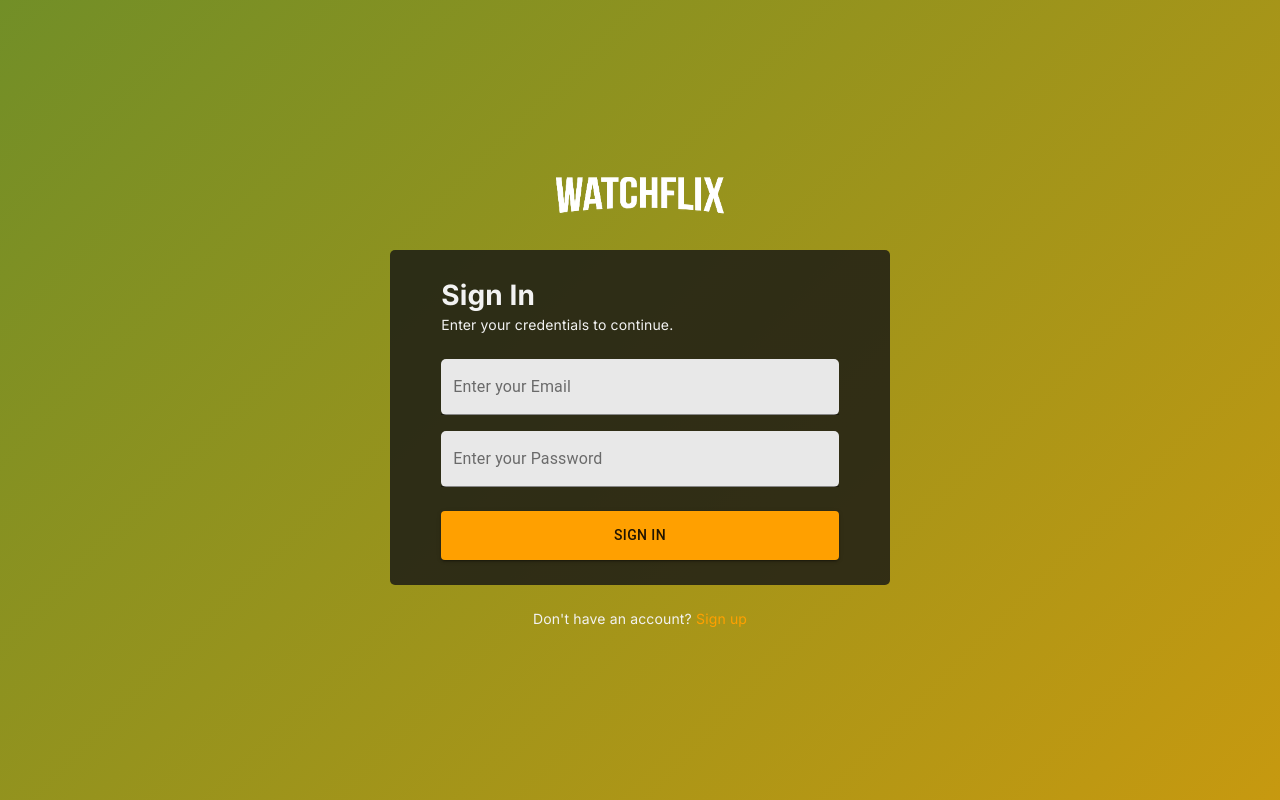
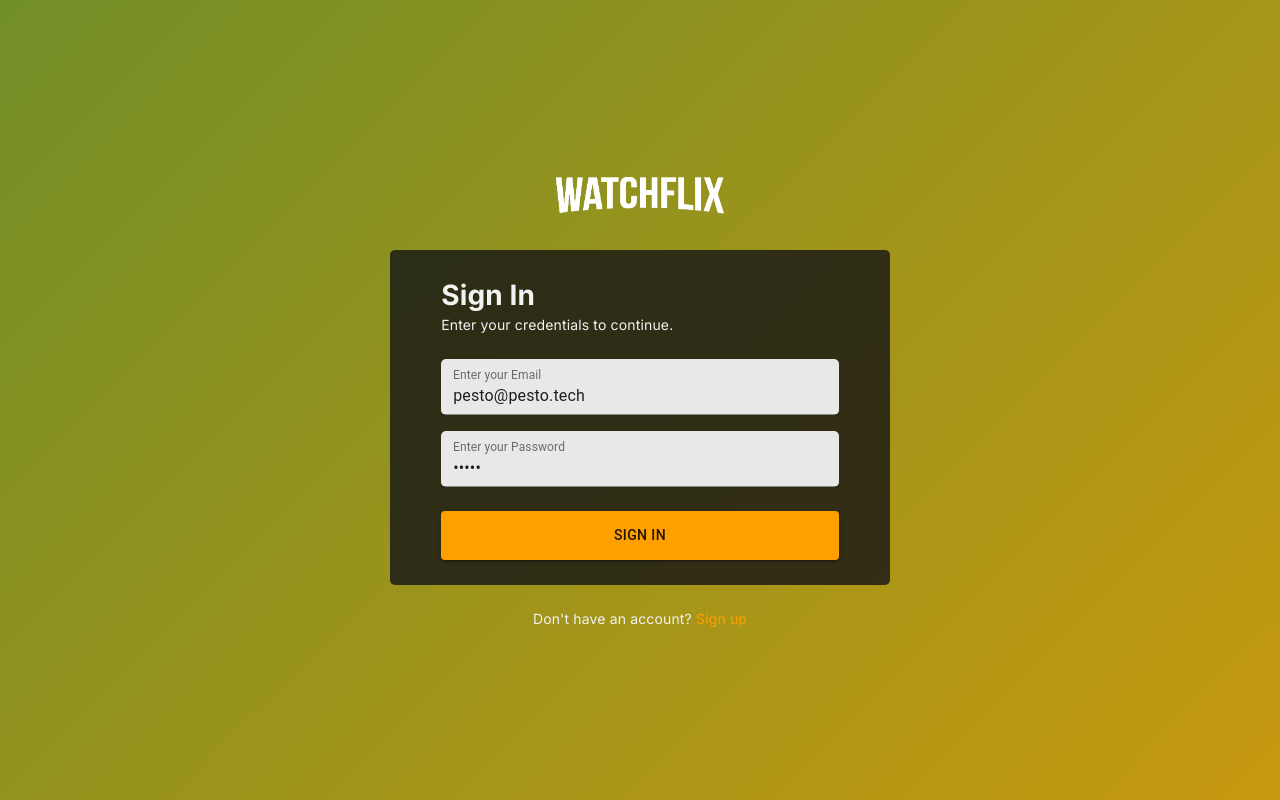
Before and after one commit to pesto-students/n7-ownflix-frontend-gamma-1-7, a React (Create React App) app: page /signin in a window 1280 px wide. Built offline with nearby package versions, Linux system fonts and the light colour scheme; no server answers.

Commit message:
prefilled credentials in signin

```diff
--- a/src/Pages/Signin/Signin.tsx
+++ b/src/Pages/Signin/Signin.tsx
@@ -42,8 +42,8 @@ const useStyles = makeStyles((theme: Theme) => ({
 }));
 const Signin: React.FunctionComponent<ISigninProps> = (props) => {
   const classes = useStyles();
-  const [email, setEmail] = React.useState("");
-  const [password, setPassword] = React.useState("");
+  const [email, setEmail] = React.useState("pesto@pesto.tech");
+  const [password, setPassword] = React.useState("pesto");
   const [errorText, setErrorText] = React.useState("");
   const [loadingText, setLoadingText] = React.useState("Sign In");
   const dispatch = useDispatch();
```
